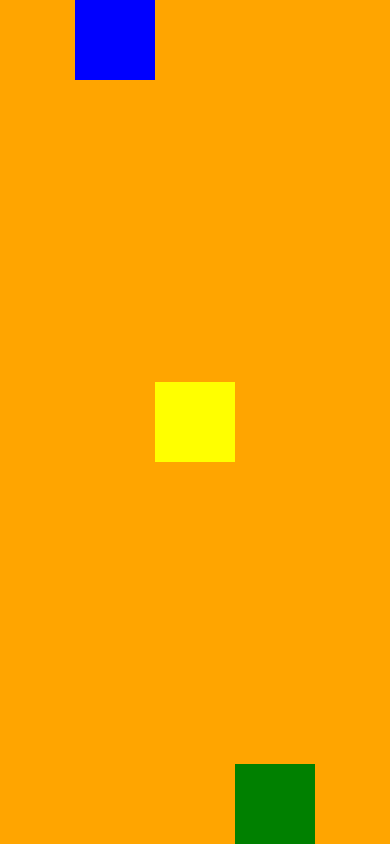
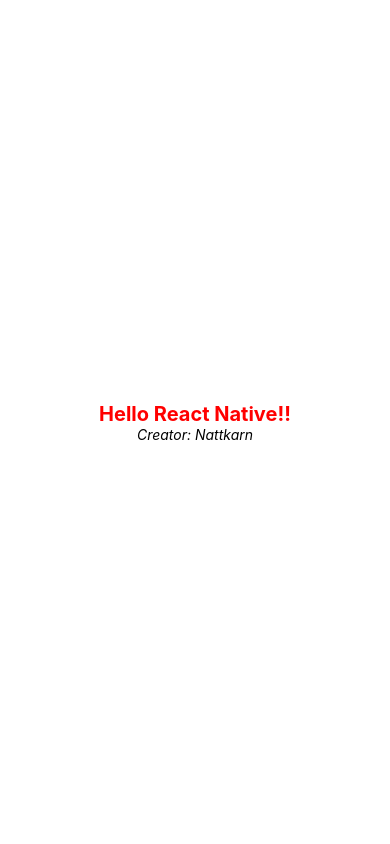
Before and after one commit to nattkarn/react_native, a React Native app: screen / in a window 390 px wide. Built offline with nearby package versions, Linux system fonts and the light colour scheme.

Commit message:
Text Component

```diff
--- a/App.js
+++ b/App.js
@@ -4,16 +4,14 @@
   return (
     <View
       style={{
-        backgroundColor: "orange",
         flex: 1,
-        flexDirection: 'row',
-        justifyContent: 'center',
-        alignItems: 'center'
+        flexDirection: "colum",
+        justifyContent: "center",
+        alignItems: "center",
       }}
     >
-      <View style={{ backgroundColor: "blue", width: 80, height: 80, alignSelf:'flex-start'}}></View>
-      <View style={{ backgroundColor: "yellow", width: 80, height: 80, alignSelf:'center' }}></View>
-      <View style={{ backgroundColor: "green", width: 80, height: 80, alignSelf:'flex-end' }}></View>
+      <Text style={{color:'red', fontSize:20,fontWeight:'bold'}}>Hello React Native!!</Text>
+      <Text style={{fontStyle:'italic'}}>Creator: Nattkarn</Text>
     </View>
   );
 }
```
